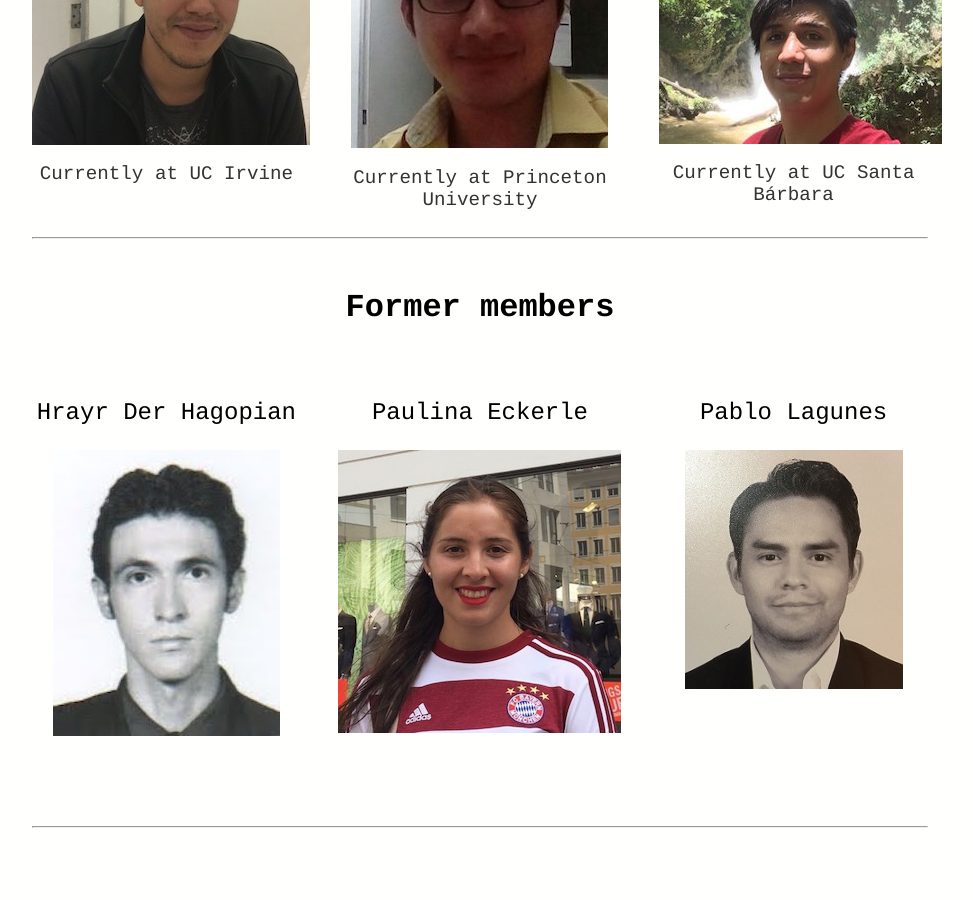
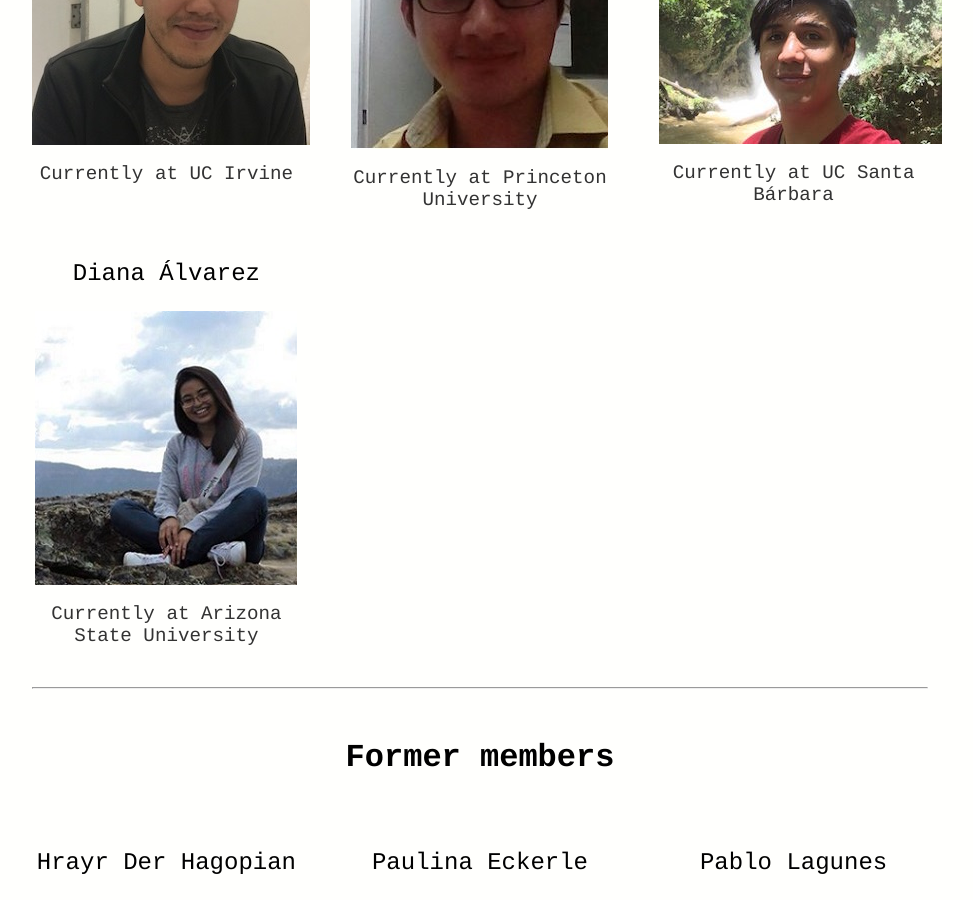
Before and after one commit to BouzasLab25/bouzaslab25.github.io, a Jekyll site: the page built from people/index.html, in a window 1280 px wide and 900 px high, scrolled down 2673 px. Shown: the whole window, without its empty margins (160-1133 px from the left). Built offline with Jekyll 4.4.1, drawn with Linux system fonts in a browser that asks for light colours.

Commit message:
Update index.html

```diff
--- a/people/index.html
+++ b/people/index.html
@@ -87,6 +87,24 @@ title: Lab25 Members
 	  <p class='text' style="text-align: center;">Currently at UC Santa Bárbara</p>
   </div>
 
+ <div class="left">
+	     <p><a class='lu' href="/people/diana.html">Diana Álvarez</a></p>
+	      <a href="/people/diana.html"><img class="displayed" src="/images/DianaAlvarez.jpg" /></a>
+	  <p class='text' style="text-align: center;">Currently at Arizona State University</p>
+  </div>
+
+  <div class="center">
+	<p><a class='lu' href=""></a></p>
+	  <a href=""><img class="displayed" src="" /></a>
+	  <p class='text' style="text-align: center;"></p>
+   </div>
+
+  <div class="right">
+	<p><a class='lu' href=""></a></p>
+	  <a href=""><img class="displayed" src="" /></a>
+	  <p class='text' style="text-align: center;"></p>
+   </div>
+
 <br><br>
 <hr>
 
```
